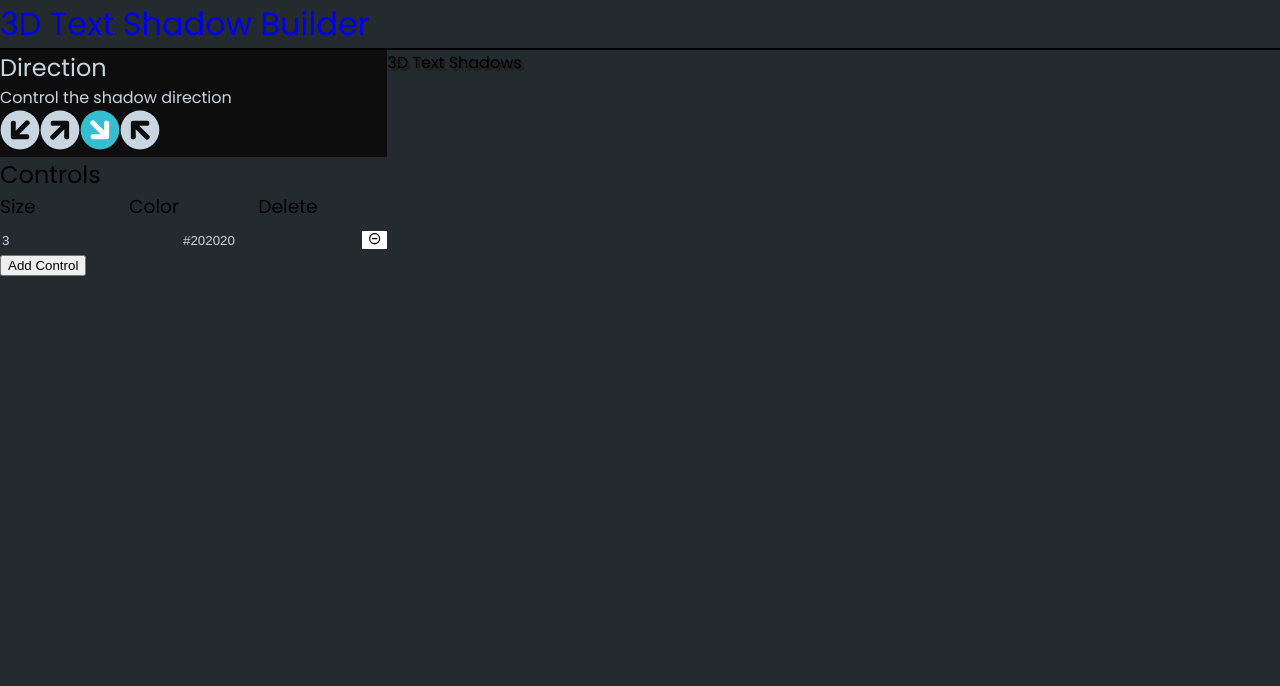
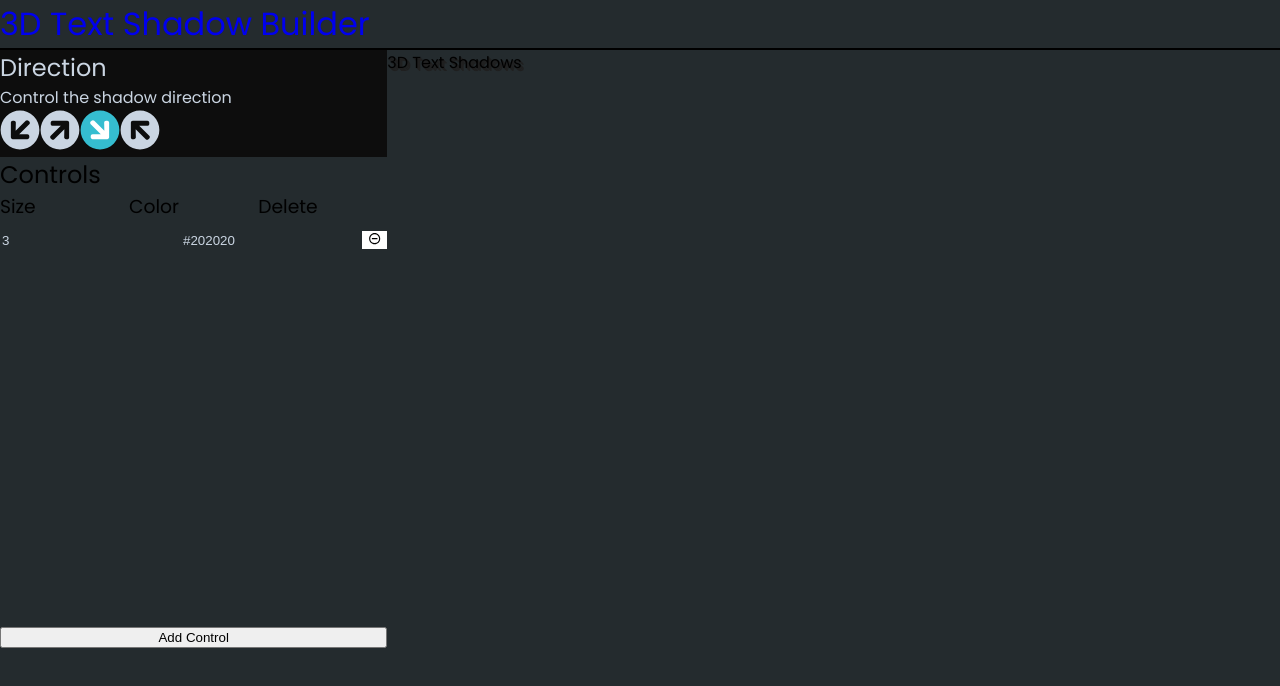
Before and after one commit to jnicewander/text-shadow-v2, a React (Create React App) app: page / in a window 1280 px wide. Shown: the top 686 px of the page. Built offline with nearby package versions, Linux system fonts and the light colour scheme; a web font is replaced by a local one.

Commit message:
Control box minimum size set.

```diff
--- a/src/components/ControlGroup.css
+++ b/src/components/ControlGroup.css
@@ -1,3 +1,8 @@
+.ControlGroup {
+  display: flex;
+  flex-direction: column;
+  height: 100%;
+}
 .ControlGroup header {
   display: grid;
   grid-template-columns: repeat(3, 1fr);
@@ -6,3 +11,9 @@
 .ControlGroup header h2 {
   grid-column: 1 / 4;
 }
+
+.ControlGroup ul {
+  min-height: 300px;
+  height: 50vh;
+  overflow-y: scroll;
+}
```
